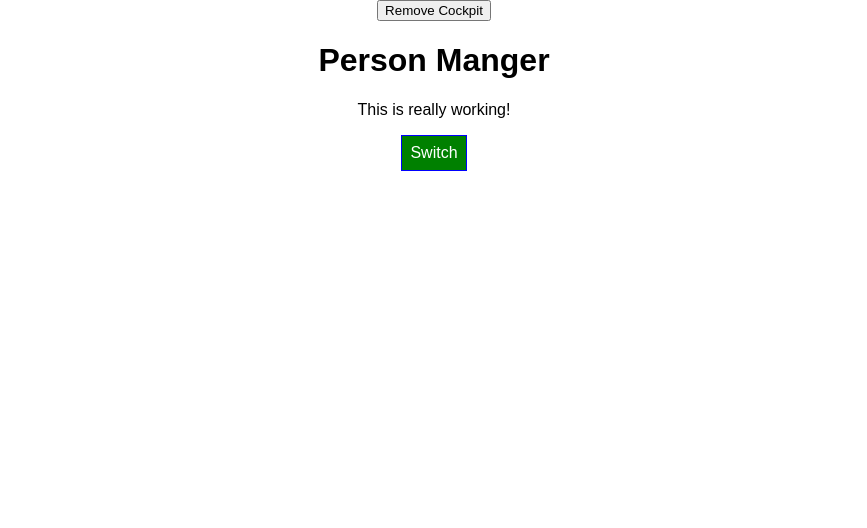
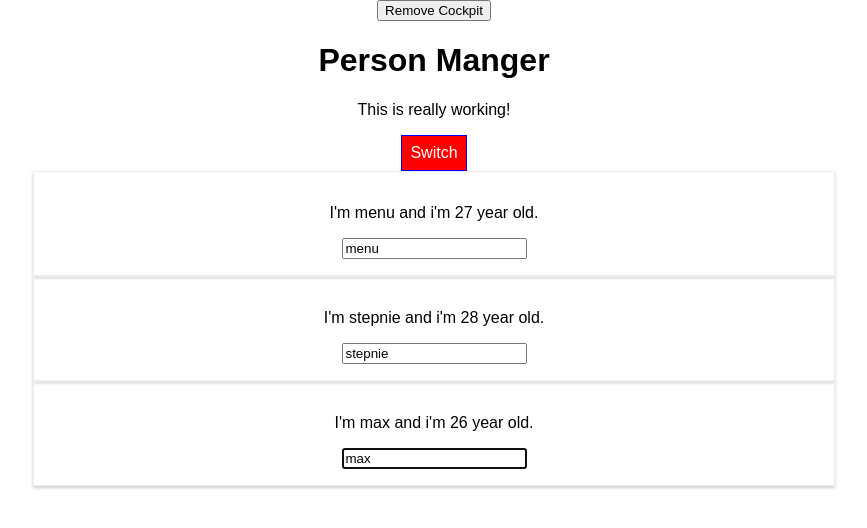
Before and after one commit to Alamgir55/react-complete, a React app: page / in a window 1280 px wide. Shown: the top 528 px of the page, without its empty margins (206-1073 px from the left). Built offline with nearby package versions, Linux system fonts and the light colour scheme.

Commit message:
hight-order-component and ref, useRef

```diff
--- a/package.json
+++ b/package.json
@@ -31,6 +31,7 @@
     "postcss-flexbugs-fixes": "3.2.0",
     "postcss-loader": "2.0.8",
     "promise": "8.0.1",
+    "prop-types": "^15.7.2",
     "radium": "^0.26.0",
     "raf": "3.4.0",
     "react": "^16.13.1",
--- a/src/components/Cockpit/Cockpit.js
+++ b/src/components/Cockpit/Cockpit.js
@@ -1,13 +1,17 @@
-import React, { useEffect } from 'react';
+import React, { useEffect, useRef } from 'react';
 import classes from './Cockpit.css'
 
 const Cockpit = (props) => {
+  const toggleBtnRef = useRef(null);
+
+
   useEffect(() => {
     console.log('[Cockpit.js] useEffect');
 
-    setTimeout(() => {
-      alert('Save data to cloud!');
-    }, 1000);
+    // setTimeout(() => {
+    //   alert('Save data to cloud!');
+    // }, 1000);
+    toggleBtnRef.current.click();
     return () => {
       console.log('[Cockpit.js] cleanup work in useEffect');
     };
@@ -27,10 +31,10 @@ const Cockpit = (props) => {
         btnClass = classes.Red;
     }
 
-    if(props.persons.length <= 2){
+    if(props.personsLength <= 2){
       assignedClasses.push(classes.red);
     }
-    if(props.persons.length <= 1){
+    if(props.personsLength <= 1){
       assignedClasses.push(classes.bold);
     }
 
@@ -38,9 +42,9 @@ const Cockpit = (props) => {
         <div className={classes.Cockpit}>
             <h1>{props.title}</h1>
             <p className={assignedClasses.join(' ')}>This is really working!</p>
-            <button className={btnClass} alt={props.showPerson} onClick={props.clicked}>Switch</button>
+            <button className={btnClass} alt={props.showPerson} ref={toggleBtnRef} onClick={props.clicked}>Switch</button>
         </div>
         );
 };
 
-export default Cockpit;
+export default React.memo(Cockpit);
--- a/src/components/Persons/Person/Person.js
+++ b/src/components/Persons/Person/Person.js
@@ -1,19 +1,46 @@
 import React, { Component } from 'react';
+import PropTypes from 'prop-types';
 // import Radium from 'radium';
-import classes from './Person.css';
+ import classes from './Person.css';
+import Aux from '../../../hoc/auxilliary';
+import withClass from '../../../hoc/withClass';
+
+
 
 
 class Person extends Component{
+
+    constructor(props){
+        super(props);
+        this.inputElementRef = React.createRef();
+    }
+
+    componentDidMount(){
+        // this.inputElement.focus();
+        this.inputElementRef.current.focus();
+    }
+
     render(){
         console.log('[Persons.js] rendering.....');
         return (
-            <div className={classes.Person}>
+            <Aux>
                 <p onClick={this.props.click}>I'm {this.props.name} and i'm {this.props.age} year old.</p>
-                <p>{this.props.children}</p>
-                <input type="text" onChange={this.props.change} value={this.props.name} />
-            </div>
+                <p key="i2">{this.props.children}</p>
+                 <input key="i3"
+                    ref={this.inputElementRef}
+                 type="text"
+                onChange={this.props.change}
+                value={this.props.name} />
+            </Aux>
         );
     }
 };
 
-export default Person;
+Person.propTypes = {
+    click: PropTypes.func,
+    name: PropTypes.string,
+    age: PropTypes.number,
+    change: PropTypes.func
+};
+
+export default withClass(Person, classes.Person);
--- a/src/components/Persons/Persons.js
+++ b/src/components/Persons/Persons.js
@@ -1,20 +1,24 @@
-import React, { Component } from 'react';
+import React, { PureComponent } from 'react';
 import Person from './Person/Person';
 
-class Persons extends Component {
+class Persons extends PureComponent {
   static getDerivedStateFromProps(props, state){
     console.log('[Person.js getDerivedStateFromProps]');
     return state;
   }
 
-  shouldComponentUpdate(nextProps, nextState){
-    console.log('[Person.js] shouldComponentUpdate');
-    if(nextProps.persons !== this.props.persons){
-      return true;
-    } else {
-      return false;
-    }
-  }
+  // shouldComponentUpdate(nextProps, nextState){
+  //   console.log('[Person.js] shouldComponentUpdate');
+  //   if(
+  //     nextProps.persons !== this.props.persons ||
+  //     nextProps.click !== this.props.click ||
+  //     nextProps.change !== this.props.change
+  //     ){
+  //     return true;
+  //   } else {
+  //     return false;
+  //   }
+  // }
 
   getSnapshotBeforeUpdate(prevProps, prevState){
     console.log('[Person.js] getSnapshotBeforeUpdate');
--- a/src/containers/App.js
+++ b/src/containers/App.js
@@ -8,7 +8,8 @@ import Persons from '../components/Persons/Persons';
 // import Char from './Char/Char';
 // import ErrorBoundary from '../components/ErrorBoundary/ErrorBoundary';
 import Cockpit from '../components/Cockpit/Cockpit';
-
+import withClass from '../hoc/withClass';
+import Aux from '../hoc/auxilliary';
 
 
 
@@ -21,13 +22,14 @@ class App extends Component {
 
   state = {
     person: [
-      {id:'vdlie2', name: 'menu', age: '27'},
-      {id:'ldiej3', name: 'stepnie', age: '28'},
-      {id:'dieio1', name: 'max', age: '26'}
+      {id:'vdlie2', name: 'menu', age: 27},
+      {id:'ldiej3', name: 'stepnie', age: 28},
+      {id:'dieio1', name: 'max', age: 26}
     ],
     other: 'someState',
     showPerson: false,
-    showCockpit: true
+    showCockpit: true,
+    changeCounter: 0
   };
 
 
@@ -66,7 +68,12 @@ class App extends Component {
     const persons = [...this.state.person];
     persons[personIndex] = person;
 
-    this.setState({person: persons});
+    this.setState((prevState, props) => {
+      return {
+        person: persons,
+        changeCounter: prevState.changeCounter + 1
+      };
+    });
   };
 
   togglePersonHandler = () => {
@@ -100,15 +107,14 @@ class App extends Component {
           <Persons persons={this.state.person} click={this.deletePersonHandler} change={this.nameChangeHandler} />
         </div>
       );
-
     }
 
     return (
-        <div className={classes.App}>
+        <Aux>
           <button onClick={() => {this.setState({showCockpit: false});}} >Remove Cockpit</button>
-          {this.state.showCockpit ? (<Cockpit title={this.props.appTitle} showPerson={this.state.showPerson} clicked={this.togglePersonHandler} persons={this.state.person} /> ) : null}
+          {this.state.showCockpit ? (<Cockpit title={this.props.appTitle} showPerson={this.state.showPerson} clicked={this.togglePersonHandler} personsLength={this.state.person.length} /> ) : null}
           {persons}
-        </div>
+        </Aux>
     );
   }
 
@@ -164,4 +170,4 @@ class App extends Component {
   // }
 }
 
-export default App;
+export default withClass(App, classes.App);
--- /dev/null
+++ b/src/hoc/auxilliary.js
@@ -0,0 +1,4 @@
+
+const aux = props => props.children;
+
+export default aux;
--- /dev/null
+++ b/src/hoc/withClass.js
@@ -0,0 +1,11 @@
+import React from 'react';
+
+const withClass = (WrapperComponent, className) => {
+    return props => (
+        <div className={className}>
+            <WrapperComponent {...props} />
+        </div>
+    );
+};
+
+export default withClass;
```
